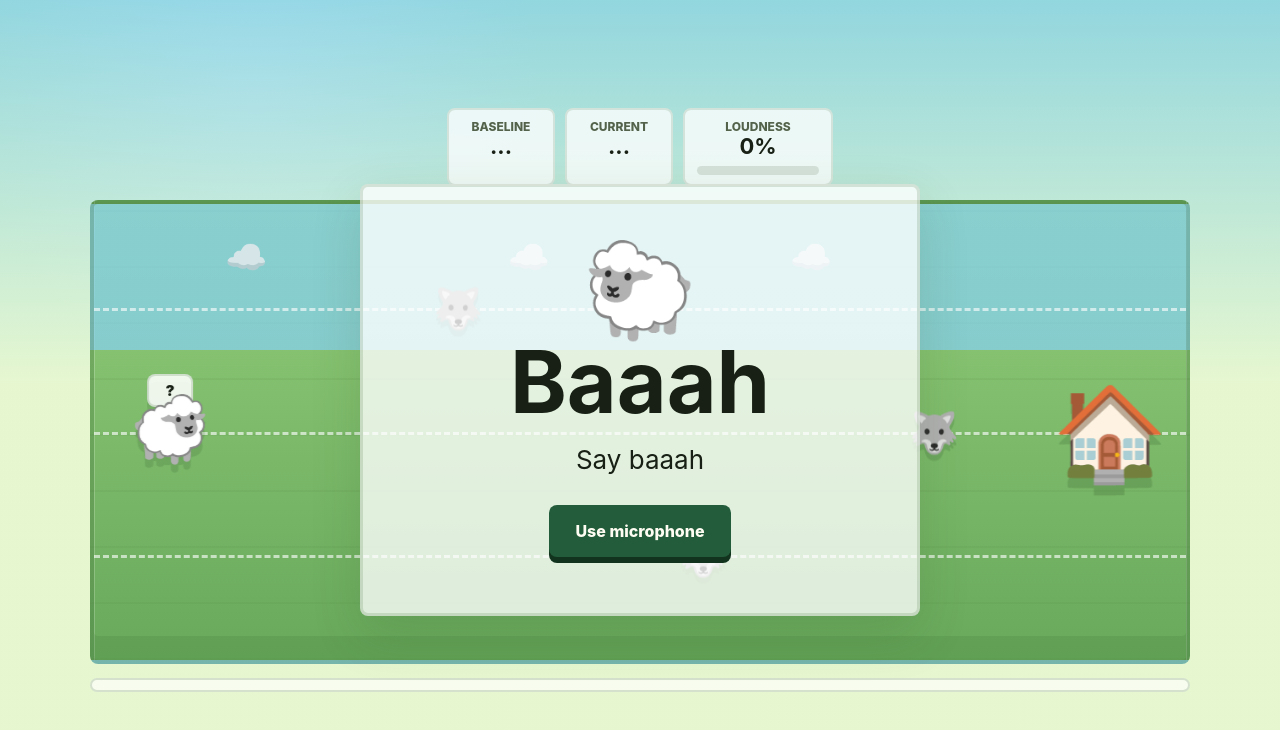
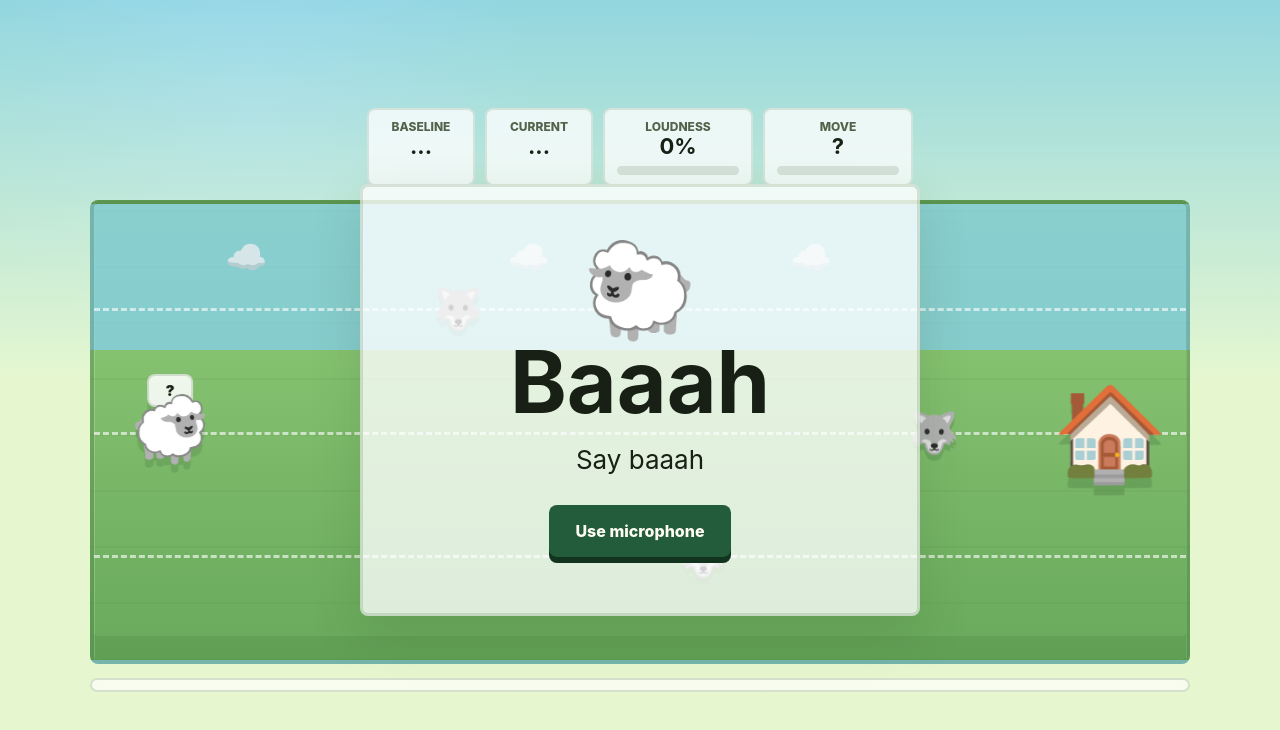
Before and after one commit to aleda145/baa, a React (Vite) app: page / in a window 1280 px wide. Shown: the top 730 px of the page. Built offline with nearby package versions, Linux system fonts and the light colour scheme.

Commit message:
Move one step at a time

```diff
--- a/src/audio/pitchLane.ts
+++ b/src/audio/pitchLane.ts
@@ -6,10 +6,18 @@ export const LOW_THRESHOLD_SEMITONES = -2
 export const HIGH_THRESHOLD_SEMITONES = 3
 export const MIN_PITCH_HZ = 70
 export const MAX_PITCH_HZ = 700
-export const LANE_STABILITY_MS = 100
 export const SOUND_GRACE_MS = 180
-export const PITCH_SMOOTHING = 0.35
+export const PITCH_SMOOTHING = 0.55
 export const VOLUME_SMOOTHING = 0.28
+export const MIN_METER_CHARGE_PER_SECOND = 2.4
+export const MAX_METER_CHARGE_PER_SECOND = 7.2
+export const METER_DECAY_PER_SECOND = 3.6
+
+type LaneMeters = {
+  bottom: number
+  middle: number
+  top: number
+}
 
 export type PitchFrame = {
   pitchHz: number | null
@@ -22,8 +30,8 @@ export type PitchLaneFilterState = {
   measuredBaseHz: number
   voicedThresholdRms: number
   lane: Lane
-  candidateLane: Lane
-  candidateStableMs: number
+  intentLane: Lane
+  laneMeters: LaneMeters
   soundGraceMs: number
   smoothedPitchHz: number | null
   smoothedVolume: number
@@ -37,8 +45,12 @@ export function createPitchLaneFilter(
     measuredBaseHz,
     voicedThresholdRms,
     lane: 0,
-    candidateLane: 0,
-    candidateStableMs: 0,
+    intentLane: 0,
+    laneMeters: {
+      bottom: 0,
+      middle: 0,
+      top: 0,
+    },
     soundGraceMs: 0,
     smoothedPitchHz: null,
     smoothedVolume: 0,
@@ -47,9 +59,9 @@ export function createPitchLaneFilter(
 
 export function laneLabel(lane: Lane, voiced: boolean): InputState['label'] {
   if (!voiced) return '?'
-  if (lane === 1) return 'BAA↑'
-  if (lane === -1) return 'BAA↓'
-  return 'baa'
+  if (lane === 1) return '↑'
+  if (lane === -1) return '↓'
+  return '-'
 }
 
 export function shiftHzBySemitones(hz: number, semitones: number): number {
@@ -65,12 +77,52 @@ export function pitchInRange(freqHz: number | null): freqHz is number {
 }
 
 export function pitchToLane(freqHz: number, measuredBaseHz: number): Lane {
-  const centerHz = shiftHzBySemitones(measuredBaseHz, CENTER_SHIFT_SEMITONES)
-  const semitones = semitonesFrom(freqHz, centerHz)
+  const semitones = semitonesFromCenter(freqHz, measuredBaseHz)
 
   if (semitones <= LOW_THRESHOLD_SEMITONES) return -1
   if (semitones >= HIGH_THRESHOLD_SEMITONES) return 1
   return 0
+}
+
+export function semitonesFromCenter(freqHz: number, measuredBaseHz: number): number {
+  const centerHz = shiftHzBySemitones(measuredBaseHz, CENTER_SHIFT_SEMITONES)
+  return semitonesFrom(freqHz, centerHz)
+}
+
+export type PitchIntent = {
+  lane: Lane
+  strength: number
+  semitones: number
+}
+
+export function getPitchIntent(freqHz: number, measuredBaseHz: number): PitchIntent {
+  const semitones = semitonesFromCenter(freqHz, measuredBaseHz)
+
+  if (semitones >= HIGH_THRESHOLD_SEMITONES) {
+    return {
+      lane: 1,
+      strength: clamp(0.35 + (semitones - HIGH_THRESHOLD_SEMITONES) / 4, 0.35, 1),
+      semitones,
+    }
+  }
+
+  if (semitones <= LOW_THRESHOLD_SEMITONES) {
+    return {
+      lane: -1,
+      strength: clamp(0.35 + (LOW_THRESHOLD_SEMITONES - semitones) / 4, 0.35, 1),
+      semitones,
+    }
+  }
+
+  const lowSpan = Math.abs(LOW_THRESHOLD_SEMITONES)
+  const highSpan = Math.abs(HIGH_THRESHOLD_SEMITONES)
+  const span = semitones < 0 ? lowSpan : highSpan
+
+  return {
+    lane: 0,
+    strength: clamp(1 - Math.abs(semitones) / span, 0.35, 1),
+    semitones,
+  }
 }
 
 export function classifyPitch(
@@ -88,12 +140,14 @@ export function updatePitchLaneFilter(
   frame: PitchFrame,
   dtMs: number,
 ): InputState {
+  const previousLane = state.lane
   const soundDetected = frame.rms >= state.voicedThresholdRms
   state.soundGraceMs = soundDetected ? SOUND_GRACE_MS : Math.max(0, state.soundGraceMs - dtMs)
   const soundPresent = soundDetected || state.soundGraceMs > 0
   const validPitch = pitchInRange(frame.pitchHz)
   const voiced = validPitch && frame.confidence >= MIN_CONFIDENCE && soundPresent
   let smoothedPitchHz = state.smoothedPitchHz
+  let pitchOffsetSemitones: number | null = null
   const smoothedVolume =
     state.smoothedVolume * (1 - VOLUME_SMOOTHING) + frame.volume * VOLUME_SMOOTHING
 
@@ -105,22 +159,30 @@ export function updatePitchLaneFilter(
   }
 
   let lane = state.lane
-  const candidateLane = voiced
-    ? classifyPitch(state.measuredBaseHz, smoothedPitchHz, frame.confidence, state.lane)
-    : state.lane
+  let intentLane = state.intentLane
+  let intentProgress = getMeter(state.laneMeters, intentLane)
 
-  if (candidateLane !== state.candidateLane) {
-    state.candidateLane = candidateLane
-    state.candidateStableMs = dtMs
+  if (voiced && smoothedPitchHz !== null) {
+    const intent = getPitchIntent(smoothedPitchHz, state.measuredBaseHz)
+    intentLane = resolveStepwiseIntentLane(state.lane, intent.lane)
+    pitchOffsetSemitones = intent.semitones
+
+    chargeMeter(state.laneMeters, intentLane, intent.strength, dtMs)
+    decayOtherMeters(state.laneMeters, intentLane, dtMs)
+    intentProgress = getMeter(state.laneMeters, intentLane)
+
+    if (intentProgress >= 1) {
+      lane = intentLane
+      resetMeters(state.laneMeters)
+      intentProgress = 0
+    }
   } else {
-    state.candidateStableMs += dtMs
-  }
-
-  if (candidateLane !== state.lane && state.candidateStableMs >= LANE_STABILITY_MS) {
-    lane = candidateLane
+    decayOtherMeters(state.laneMeters, null, dtMs)
+    intentProgress = 0
   }
 
   state.lane = lane
+  state.intentLane = intentLane
   state.smoothedPitchHz = smoothedPitchHz
   state.smoothedVolume = smoothedVolume
 
@@ -130,6 +192,67 @@ export function updatePitchLaneFilter(
     confidence: frame.confidence,
     volume: smoothedVolume,
     lane,
-    label: laneLabel(lane, voiced),
+    intentLane,
+    intentProgress,
+    pitchOffsetSemitones,
+    label: movementLabel(previousLane, intentLane, voiced),
   }
 }
+
+function movementLabel(currentLane: Lane, intentLane: Lane, voiced: boolean): InputState['label'] {
+  if (!voiced) return '?'
+  if (intentLane > currentLane) return '↑'
+  if (intentLane < currentLane) return '↓'
+  return '-'
+}
+
+function chargeMeter(meters: LaneMeters, lane: Lane, strength: number, dtMs: number): void {
+  const chargePerSecond =
+    MIN_METER_CHARGE_PER_SECOND +
+    (MAX_METER_CHARGE_PER_SECOND - MIN_METER_CHARGE_PER_SECOND) * strength
+  setMeter(meters, lane, getMeter(meters, lane) + (chargePerSecond * dtMs) / 1000)
+}
+
+function resolveStepwiseIntentLane(currentLane: Lane, pitchIntentLane: Lane): Lane {
+  if (pitchIntentLane === currentLane) return currentLane
+  if (pitchIntentLane > currentLane) return (currentLane + 1) as Lane
+  return (currentLane - 1) as Lane
+}
+
+function decayOtherMeters(meters: LaneMeters, exceptLane: Lane | null, dtMs: number): void {
+  for (const lane of [-1, 0, 1] as const) {
+    if (lane === exceptLane) continue
+    setMeter(meters, lane, getMeter(meters, lane) - (METER_DECAY_PER_SECOND * dtMs) / 1000)
+  }
+}
+
+function resetMeters(meters: LaneMeters): void {
+  meters.bottom = 0
+  meters.middle = 0
+  meters.top = 0
+}
+
+function getMeter(meters: LaneMeters, lane: Lane): number {
+  if (lane === -1) return meters.bottom
+  if (lane === 1) return meters.top
+  return meters.middle
+}
+
+function setMeter(meters: LaneMeters, lane: Lane, value: number): void {
+  const clampedValue = clamp(value, 0, 1)
+  if (lane === -1) {
+    meters.bottom = clampedValue
+    return
+  }
+
+  if (lane === 1) {
+    meters.top = clampedValue
+    return
+  }
+
+  meters.middle = clampedValue
+}
+
+function clamp(value: number, min: number, max: number): number {
+  return Math.min(max, Math.max(min, value))
+}
--- a/src/types.ts
+++ b/src/types.ts
@@ -6,7 +6,10 @@ export type InputState = {
   confidence: number
   volume: number
   lane: Lane
-  label: 'BAA↑' | 'baa' | 'BAA↓' | '?'
+  intentLane: Lane
+  intentProgress: number
+  pitchOffsetSemitones: number | null
+  label: '↑' | '-' | '↓' | '?'
 }
 
 export type SheepState = {
--- a/src/ui/App.tsx
+++ b/src/ui/App.tsx
@@ -19,6 +19,9 @@ const idleInput: InputState = {
   confidence: 0,
   volume: 0,
   lane: 0,
+  intentLane: 0,
+  intentProgress: 0,
+  pitchOffsetSemitones: null,
   label: '?',
 }
 
@@ -288,6 +291,13 @@ function GameScene({
             <div className="volume-fill" style={{ width: `${Math.round(input.volume * 100)}%` }} />
           </div>
         </div>
+        <div className="intent-card">
+          <span>Move</span>
+          <strong>{input.voiced ? input.label : '?'}</strong>
+          <div className="intent-meter" aria-label="lane intent">
+            <div className="intent-fill" style={{ width: `${Math.round(input.intentProgress * 100)}%` }} />
+          </div>
+        </div>
       </div>
 
       <div className="course" aria-label="Baaah runner course">
--- a/src/ui/styles.css
+++ b/src/ui/styles.css
@@ -168,11 +168,13 @@ button {
   line-height: 1.1;
 }
 
-.volume-card {
+.volume-card,
+.intent-card {
   width: 150px;
 }
 
-.volume-meter {
+.volume-meter,
+.intent-meter {
   height: 9px;
   margin-top: 7px;
   border-radius: 999px;
@@ -185,6 +187,13 @@ button {
   border-radius: inherit;
   background: linear-gradient(90deg, #4f9f46, #ffd24a, #dc4d36);
   transition: width 80ms linear;
+}
+
+.intent-fill {
+  height: 100%;
+  border-radius: inherit;
+  background: #225c3a;
+  transition: width 70ms linear;
 }
 
 .course {
```
Also changed, not shown: 1 other file (tests, documents, lock files or other folders).
